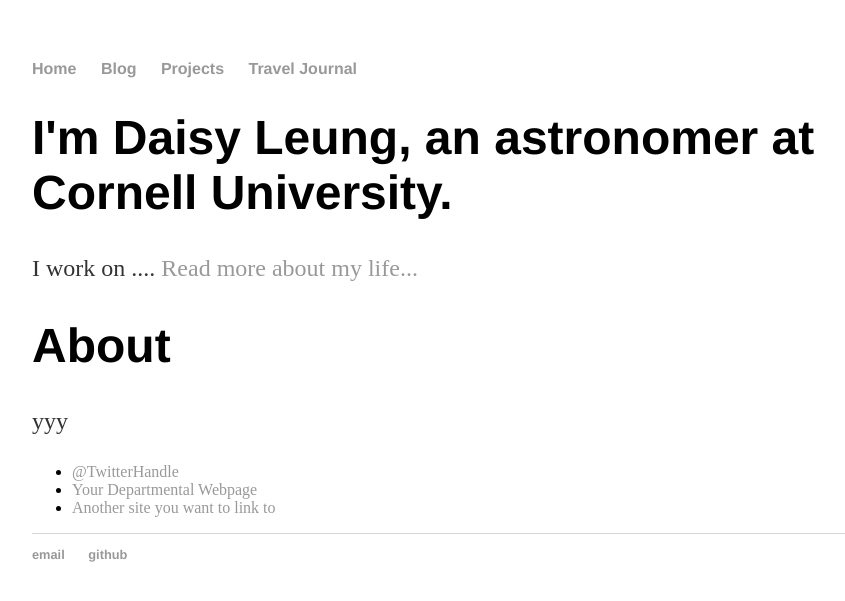
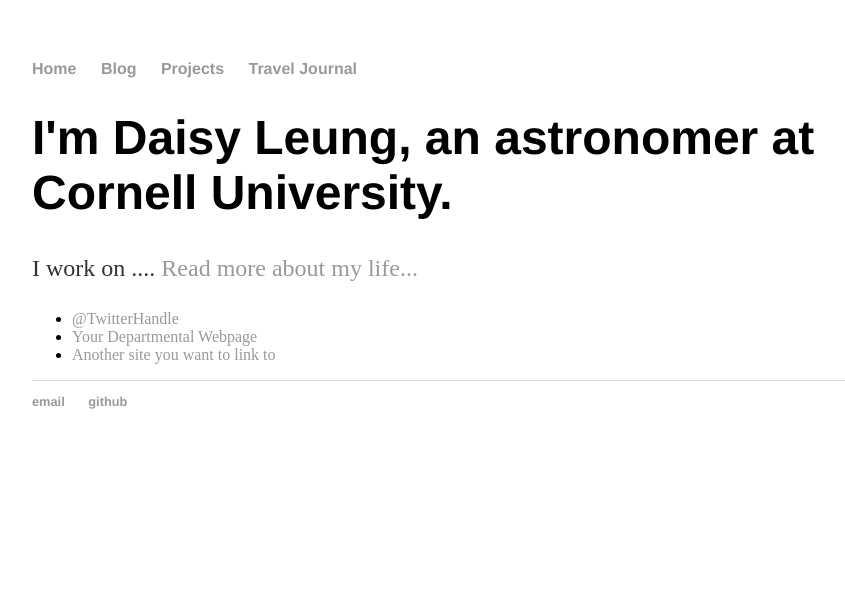
Before and after one commit to astro313/astro313.github.io, a Jekyll site: the page built from index.html, in a window 1280 px wide. Shown: the top 601 px of the page, without its empty margins (160-1005 px from the left). Built offline with Jekyll 4.4.1, drawn with Linux system fonts in a browser that asks for light colours.

Commit message:
Update index.html

```diff
--- a/index.html
+++ b/index.html
@@ -6,15 +6,13 @@ title: Daisy Leung, Astronomer
 <div class="blurb">
 	<h1>I'm Daisy Leung, an astronomer at Cornell University.</h1>
 	<p>I work on .... <a href="/about">Read more about my life...</a></p>
-</div><!-- /.blurb -->
-
-<div class="about">
-	<h1>About</h1>
-	<p>  yyy </p>
-
 	<ul class="contacts">
 		<li><a href="#">@TwitterHandle</a></li>
 		<li><a href="#">Your Departmental Webpage</a></li>
 		<li><a href="#">Another site you want to link to</a></li>
 	</ul>
+</div><!-- /.blurb -->
+
+<div class="about">
+
 </div>
```
